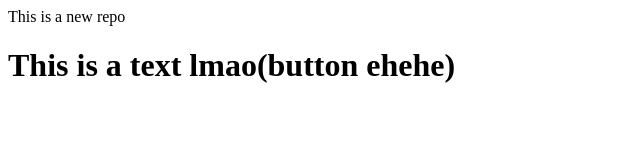
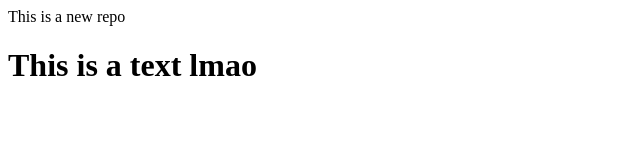
Before and after one commit to rynmasood/localrepo, a plain HTML site: page index.html in a window 1280 px wide. Shown: the whole page, without its empty margins (0-640 px from the left). Drawn offline with Linux system fonts and the light colour scheme.

Commit message:
Mistake i guess

```diff
--- a/index.html
+++ b/index.html
@@ -1,2 +1,2 @@
 <p>This is a new repo</p>
-<h1>This is a text lmao(button ehehe)</h1>
+<h1>This is a text lmao</h1>
```
